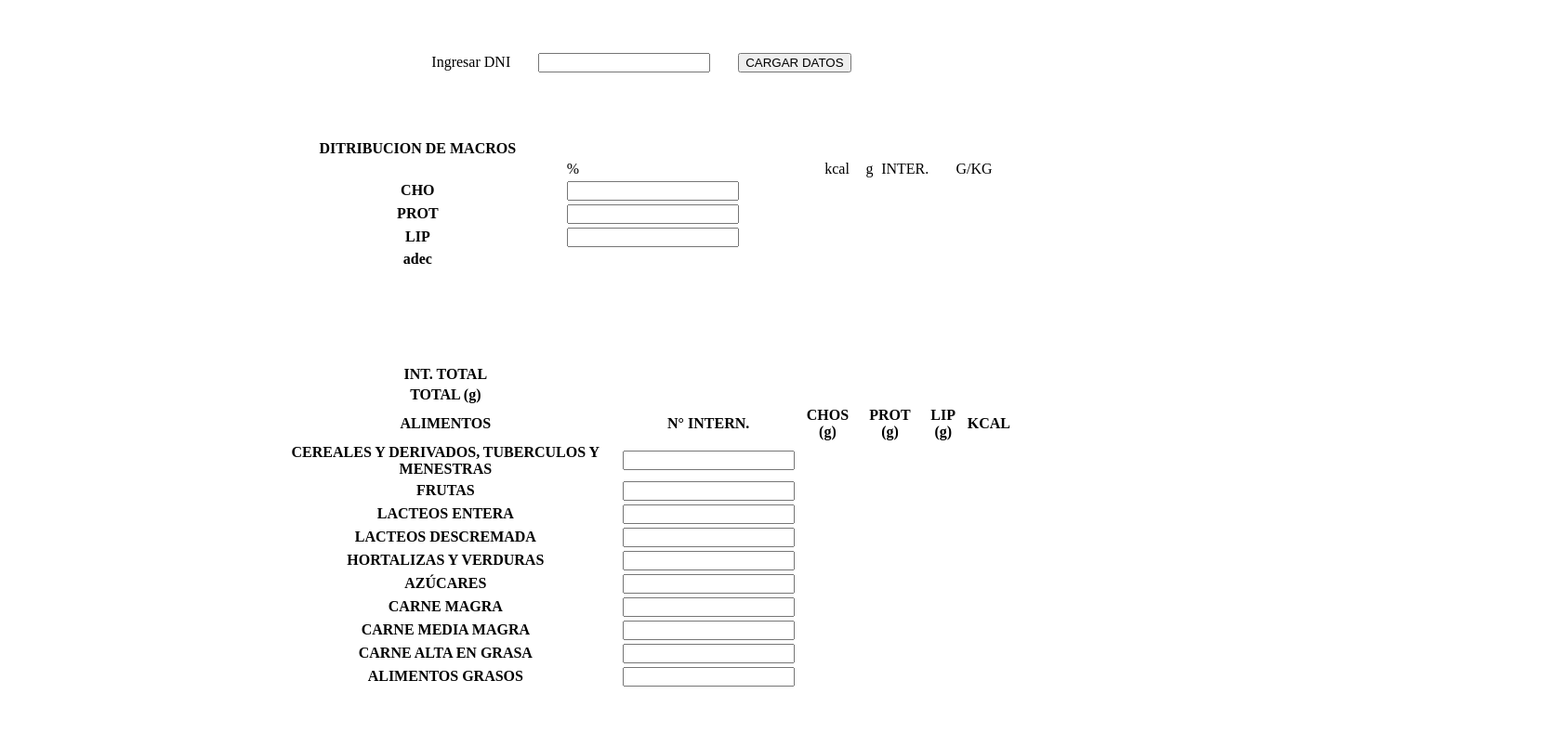
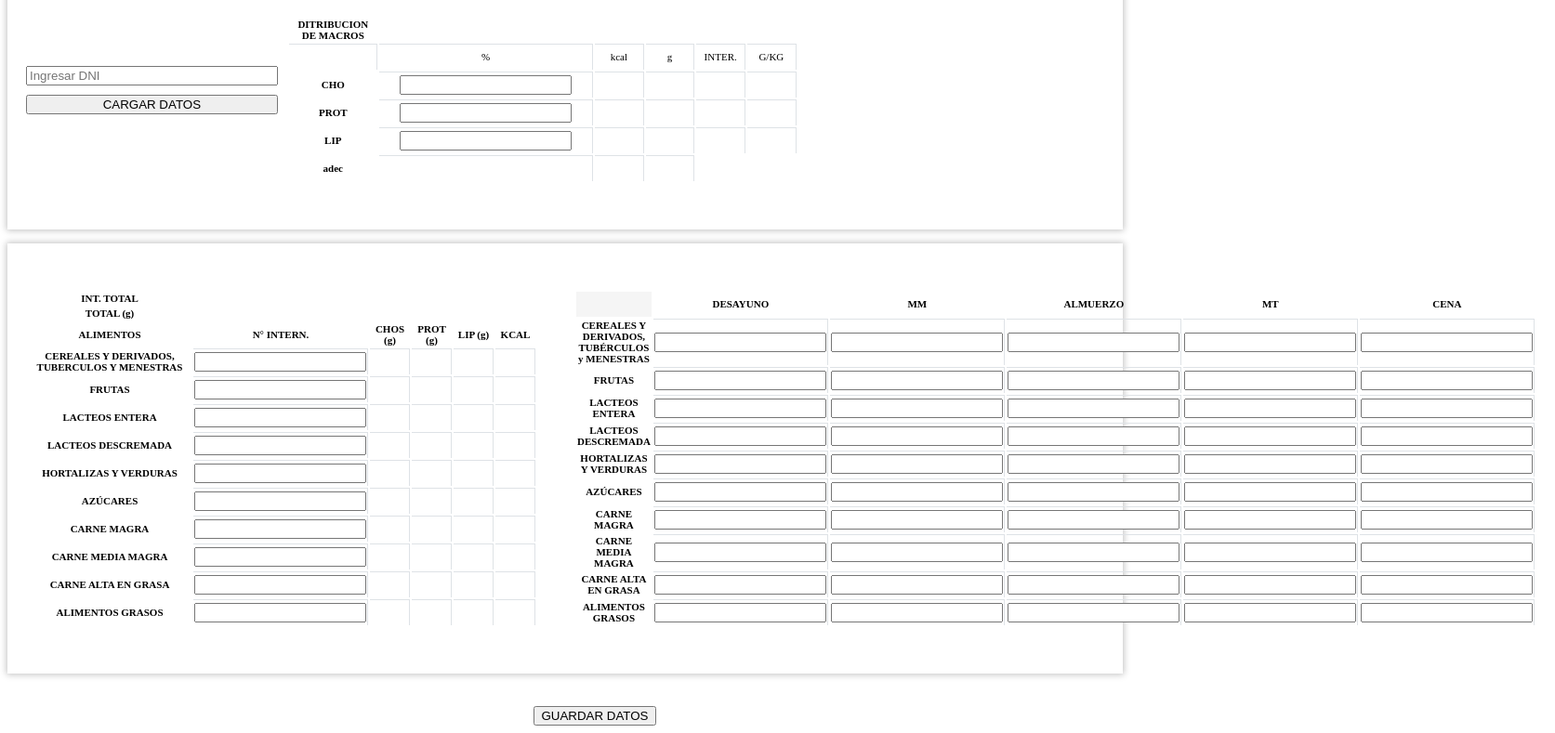
Before and after one commit to eliasbernardo/app-web-nutrition, a website: page dashboard/menu_lateral/inter_alimentos/index.html in a window 1280 px wide. Shown: the part 131-920 px from the top of the page at 93% size, 1673 px wide, since content can reach past the window. Drawn offline with Linux system fonts and the light colour scheme.

Commit message:
primera modificacion del 23/06/2023

```diff
--- a/code/css/inter_alimentos.css
+++ b/code/css/inter_alimentos.css
@@ -4,57 +4,70 @@
     height: 100%;
     display: flex;
     flex-direction: column;
-    padding: 50px;
-    align-items: center;
+}
+.title{
+    margin-bottom: 10px;
+}
+.first-column{
+    display: flex;
+    width: 1200px;
+    box-shadow: 0px 0px 7px 1px rgba(0,0,0,.25);
+    background: #fff;
+    margin-bottom: 15px;
 }
 .datos__intal{
-    width: 100%;
+    width: 280px;
     display: flex;
+    flex-direction: column;
     justify-content: center;
-    padding-top: 50px;
     padding-bottom: 20px;
-    align-items: center;
+    padding-left: 20px;
 }
 .lbl__dni{
     margin-right: 30px;
 }
 .input{
-    margin-right: 30px;
+    margin-bottom: 10px;
 }
 
 .cargar{
     margin: 0;
 }
 .table__left{
-    width: 100%;
+    width: calc(100% - 280px);
     display: flex;
-    justify-content: center;
-    height: auto;
     padding: 50px 10px;
 }
 .table__right{
     width: 100%;
-    height: auto;
     display: flex;
-    justify-content: center;
-    padding: 50px 10px;
+    padding: 50px 20px;
 }
 
 .table__tp{
     width: 100%;
     display: flex;
-    justify-content: center;
-    height: auto;
-    padding: 50px 10px;
+    padding: 50px 20px;
+}
+th{
+    font-size: 11px;
 }
 .vacio{
     border: 0;
     background-color: #f5f5f5;
 }
 table{
-    width: 800px;
+    width: 550px;
 }
-
+tr td{
+    border-right: 1px solid #dee2e6;
+    border-top: 1px solid #dee2e6;
+    width: 40px;
+    height: 25px;
+    font-size: 11px;
+    text-align: center
+    ;
+}
 .guardar__ial{
     width: 100%;
     height: auto;
--- a/dashboard/menu_lateral/inter_alimentos/index.html
+++ b/dashboard/menu_lateral/inter_alimentos/index.html
@@ -12,11 +12,14 @@
         <div class="title">
             <h1>INTERCAMBIO DE ALIMENTOS</h1>
         </div>
+        <div class="first-column">
             <div class="datos__intal">
-            <label for="dni" class="lbl__dni">Ingresar DNI</label>
-            <input type="number" id="dni" name="dni" class="input">
+                <input placeholder="Ingresar DNI" type="number" id="dni" name="dni" class="input">
                 <button class="cargar">CARGAR DATOS</button>
             </div>
+            <!--<div class="title">
+                <h1>TIEMPO DE COMIDA</h1>
+            </div>-->
             <div class="table__left">
                 <table>
                     <tr>
@@ -64,23 +67,15 @@
                     </tr>
                 </table>
             </div>
+        </div>
+        <div class="first-column">
             <div class="table__right">
                 <table>
                     <tr>
                         <th>INT. TOTAL</th>
-                    <td></td>
-                    <td></td>
-                    <td></td>
-                    <td></td>
-                    <td></td>
                     </tr>
                     <tr>
                         <th>TOTAL (g)</th>
-                    <td></td>
-                    <td></td>
-                    <td></td>
-                    <td></td>
-                    <td></td>
                     </tr>
                     <tr>
                         <th>ALIMENTOS</th>
@@ -175,9 +170,6 @@
                     </tr>
                 </table>
             </div>
-        <div class="title">
-            <h1>TIEMPO DE COMIDA</h1>
-        </div>
             <div class="table__tp">
                 <table>
                     <tr>
@@ -270,6 +262,7 @@
                     </tr>
                 </table>
             </div>
+        </div>
         <div class="guardar__ial">
             <button class="guardar">GUARDAR DATOS</button>
         </div>
```
Also changed, not shown: code/css/code.css (+5 -3 lines), code/css/registro.css (+24 -13 lines), dashboard/index.html (+2 -2 lines). Lines whose indentation alone changed are shown as unchanged.
